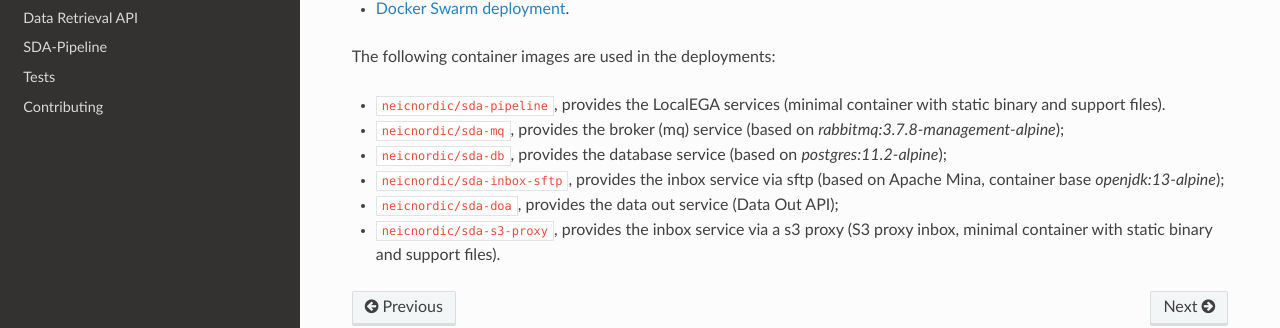
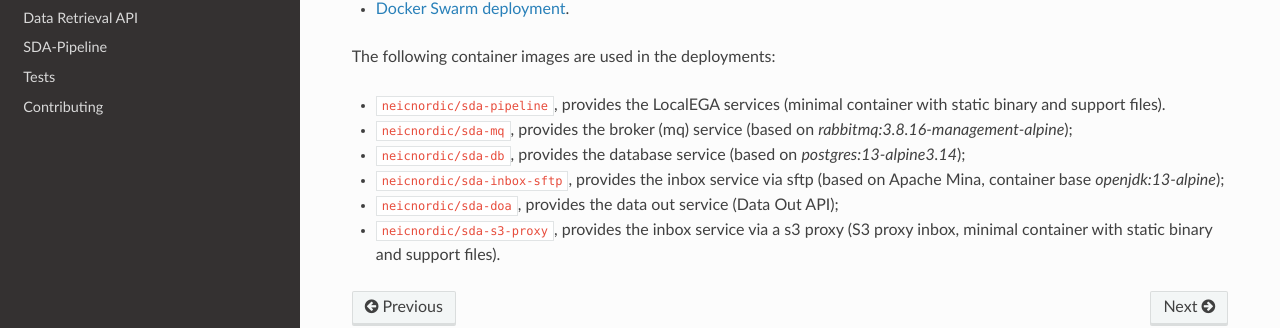
Before and after one commit to neicnordic/neic-sda, a Sphinx documentation site: the page built from docs/deploy.rst, in a window 1280 px wide. Shown: the part 307-635 px from the top of the page. Built offline with Sphinx 7.4.7 and the Read the Docs theme 2.0.0, drawn with Linux system fonts in a browser that asks for light colours.

Commit message:
update versions for mq and db

```diff
--- a/docs/connection.rst
+++ b/docs/connection.rst
@@ -27,7 +27,7 @@ Configuration
 
 The following environment variables can be used to configure the broker:
 
-.. note:: We use `RabbitMQ 3.7.8`_ including the management plugins.
+.. note:: We use `RabbitMQ 3.8.16`_ including the management plugins.
 
 +----------------------+----------------------------------------------+
 | Variable             | Description                                  |
@@ -279,4 +279,4 @@ containing accession IDs mapping between files and datasets
 
 .. |connect| unicode:: U+21cc .. <->
 .. _RabbitMQ: http://www.rabbitmq.com
-.. _RabbitMQ 3.7.8: https://hub.docker.com/_/rabbitmq
+.. _RabbitMQ 3.8.16: https://hub.docker.com/_/rabbitmq
--- a/docs/db.rst
+++ b/docs/db.rst
@@ -3,7 +3,7 @@
 Database Setup
 ==============
 
-We use a Postgres database (version 11.6+ ) to store intermediate data,
+We use a Postgres database (version 13+ ) to store intermediate data,
 in order to track progress in file ingestion. The ``lega`` database
 schema is documented below.
 
--- a/docs/deploy.rst
+++ b/docs/deploy.rst
@@ -14,8 +14,8 @@ The production deployment repositories are:
 The following container images are used in the deployments:
 
 * ``neicnordic/sda-pipeline``, provides the LocalEGA services (minimal container with static binary and support files).
-* ``neicnordic/sda-mq``, provides the broker (mq) service (based on `rabbitmq:3.7.8-management-alpine`);
-* ``neicnordic/sda-db``, provides the database service (based on `postgres:11.2-alpine`);
+* ``neicnordic/sda-mq``, provides the broker (mq) service (based on `rabbitmq:3.8.16-management-alpine`);
+* ``neicnordic/sda-db``, provides the database service (based on `postgres:13-alpine3.14`);
 * ``neicnordic/sda-inbox-sftp``, provides the inbox service via sftp (based on Apache Mina, container base `openjdk:13-alpine`);
 * ``neicnordic/sda-doa``, provides the data out service (Data Out API);
 * ``neicnordic/sda-s3-proxy``, provides the inbox service via a s3 proxy (S3 proxy inbox, minimal container with static binary and support files).
```
